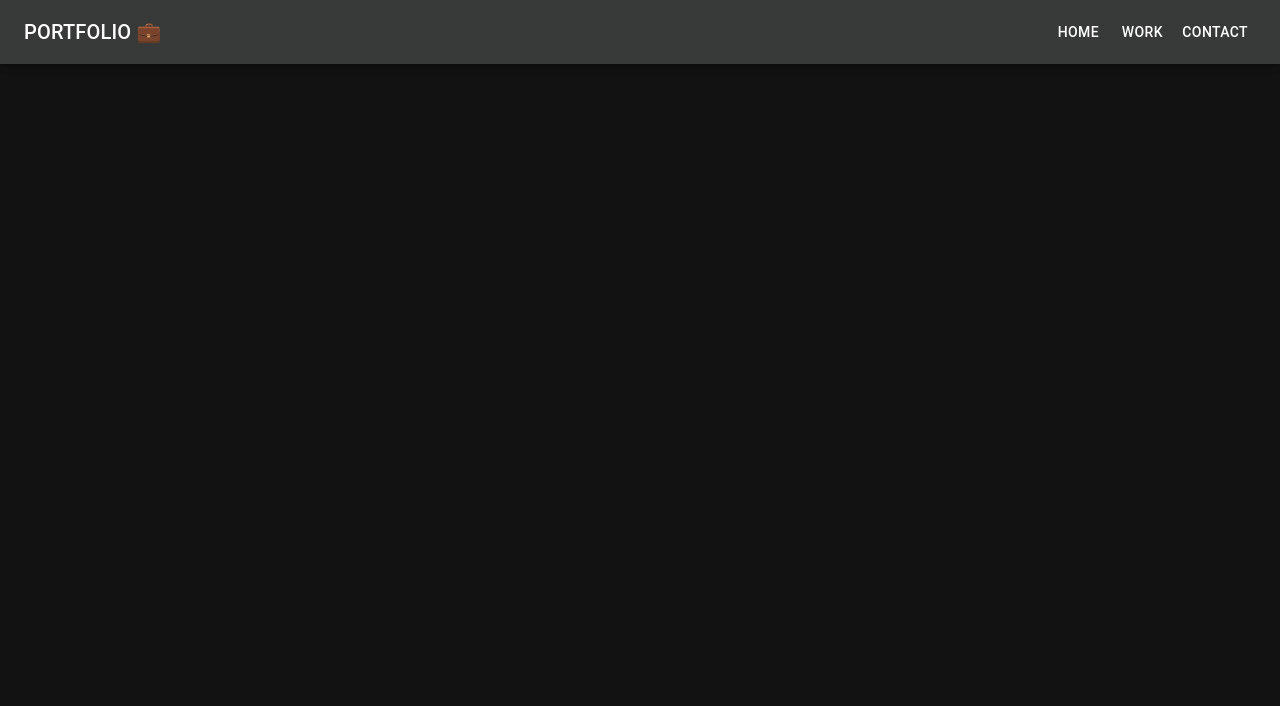
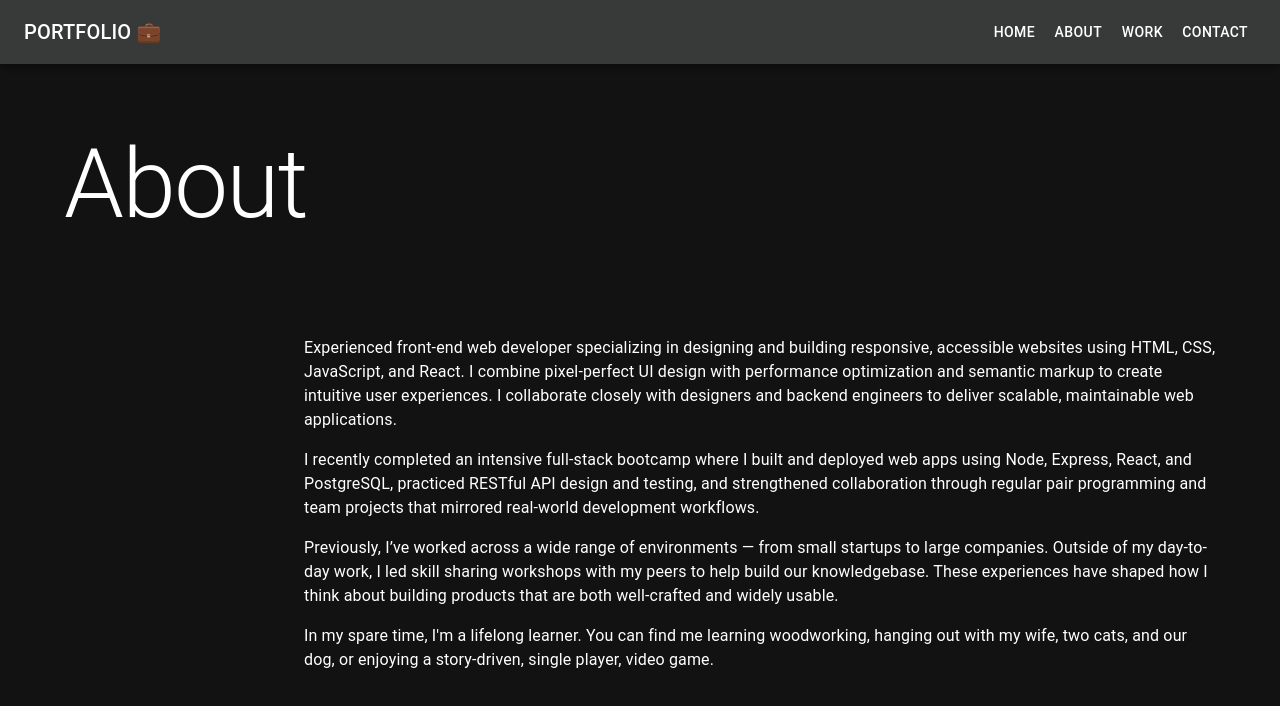
Before and after one commit to buttonbag/2026-portfolio, a React (Vite) app: page /about in a window 1280 px wide. Shown: the top 706 px of the page. Built offline with nearby package versions, Linux system fonts and the light colour scheme.

Commit message:
add about page and content

```diff
--- a/src/App.tsx
+++ b/src/App.tsx
@@ -8,6 +8,7 @@ import Work from "./pages/Work"
 import Contact from "./pages/Contact"
 import WorkDetails from "./pages/WorkDetails"
 import theme from "./theme"
+import About from "./pages/About"
 
 
 function App() {
@@ -22,6 +23,7 @@ function App() {
 
         <Routes>
           <Route index path="/" element={<Home />} />
+          <Route path="/about" element={<About />} />
           <Route path="/work" element={<Work />} />
           <Route path="/work/:workId" element={<WorkDetails />} />
           <Route path="/contact" element={<Contact />} />
--- a/src/components/Header.tsx
+++ b/src/components/Header.tsx
@@ -21,7 +21,7 @@ interface Props {
 }
 
 const drawerWidth = 240;
-const navItems = ['Home', 'Work', 'Contact'];
+const navItems = ['Home', 'About', 'Work', 'Contact'];
 
 export default function DrawerAppBar(props: Props) {
   const { window } = props;
--- /dev/null
+++ b/src/pages/About.tsx
@@ -0,0 +1,44 @@
+import CssBaseline from "@mui/material/CssBaseline";
+import Grid from "@mui/material/Grid";
+import WorkData from "../components/Work"
+import Box from "@mui/material/Box";
+import Typography from "@mui/material/Typography";
+
+function About() {
+  return (
+		<Box sx={{py:8}}>
+			<CssBaseline />
+			<div className="max-w-4xl mx-auto">
+				{/* Header */}
+				<div className="mb-12 pb-8 border-b border-black">
+					<Typography variant="h1">
+						About
+					</Typography>
+				</div>
+
+				{/* Blurb */}
+				<Box component="section" sx={{my:12, ml:30}}>
+					<Typography sx={{pb:2}}>
+						Experienced front-end web developer specializing in designing and building responsive, accessible websites using HTML, CSS, JavaScript, and React. I combine pixel‑perfect UI design with performance optimization and semantic markup to create intuitive user experiences. I collaborate closely with designers and backend engineers to deliver scalable, maintainable web applications.
+					</Typography>
+					<Typography sx={{pb:2}}>
+						I recently completed an intensive full‑stack bootcamp where I built and deployed web apps using Node, Express, React, and PostgreSQL, practiced RESTful API design and testing, and strengthened collaboration through regular pair programming and team projects that mirrored real-world development workflows.
+					</Typography>
+					<Typography sx={{pb:2}}>
+						Previously, I’ve worked across a wide range of environments — from small startups to
+						large companies. Outside of my day-to-day work, I led skill sharing workshops with my peers to help build our knowledgebase.
+						These experiences have shaped how I think about building products that are both well-crafted and widely usable.
+					</Typography>
+					<Typography sx={{pb:2}}>
+						In my spare time, I'm a lifelong learner. You can find me learning woodworking,
+						hanging out with my wife, two cats, and our dog, or enjoying a story-driven, single player, video game.
+					</Typography>
+				</Box>
+
+			</div>
+		</Box>
+	);
+}
+
+
+export default About
```
